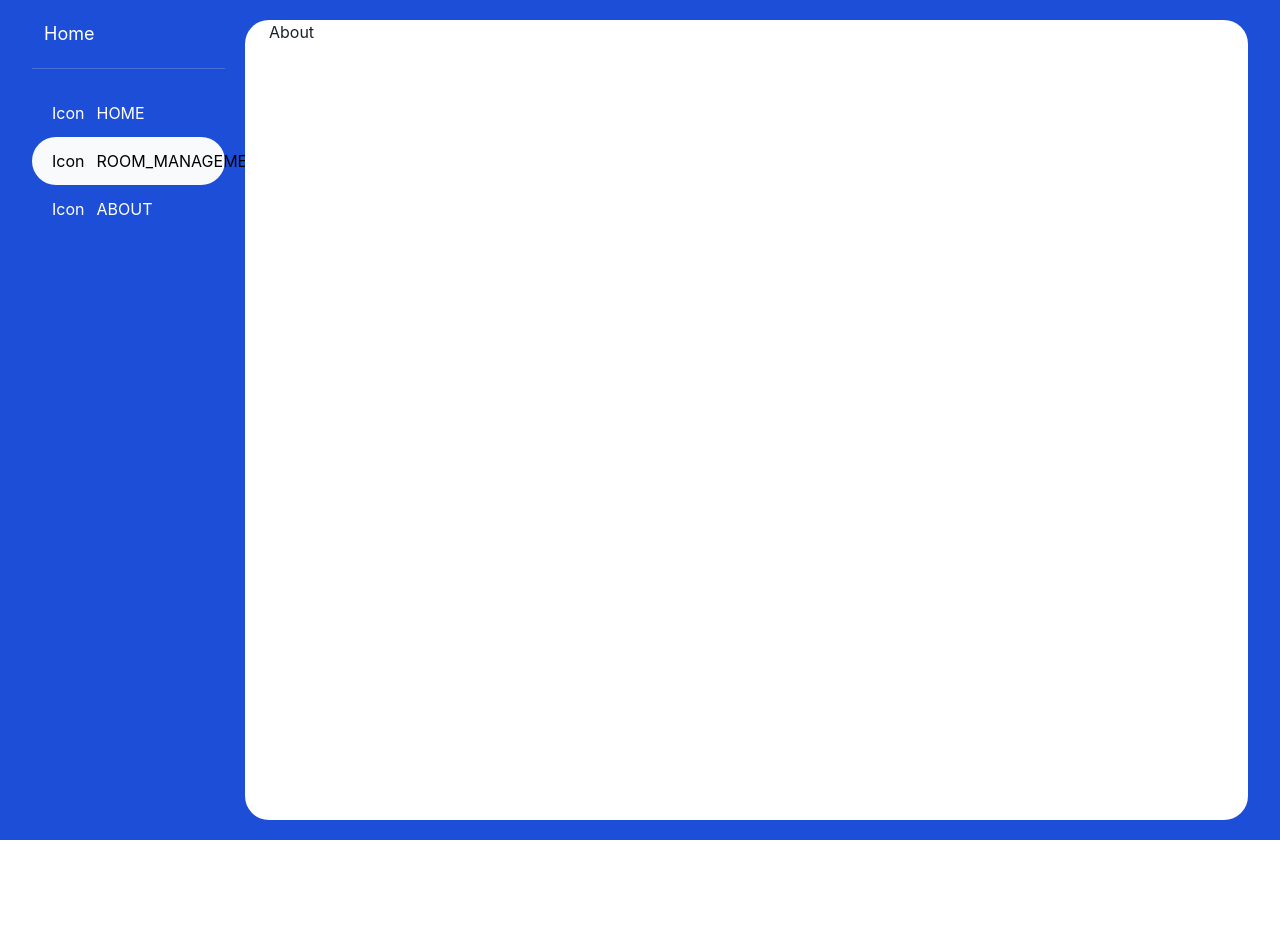
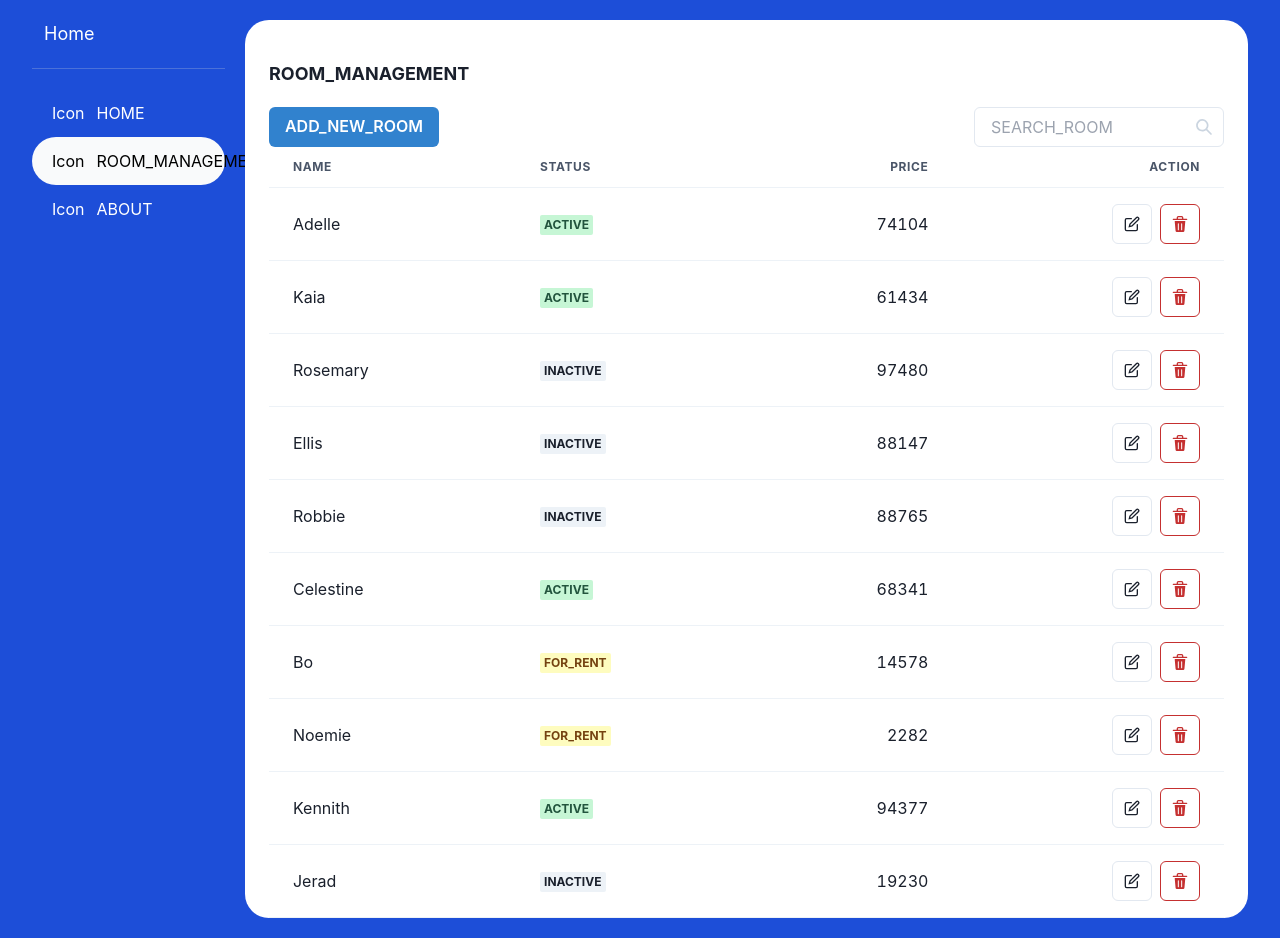
Before and after one commit to lhtrung307/pet-hotel, a React (Create React App) app: page /rooms in a window 1280 px wide. Before the commit the page ends 840 px from the top, so only its background shows below. Built offline with nearby package versions, Linux system fonts and the light colour scheme.

Commit message:
Create add room form and simple table

```diff
--- a/package.json
+++ b/package.json
@@ -3,6 +3,7 @@
   "version": "0.1.0",
   "private": true,
   "dependencies": {
+    "@chakra-ui/icons": "^1.0.3",
     "@chakra-ui/react": "^1.1.6",
     "@emotion/react": "^11.1.4",
     "@emotion/styled": "^11.0.0",
@@ -16,8 +17,10 @@
     "autoprefixer": "^10.2.1",
     "clsx": "^1.1.1",
     "cross-env": "^7.0.3",
+    "faker": "^5.2.0",
     "framer-motion": "^3.2.2-rc.1",
     "i18next": "^19.8.4",
+    "lodash": "^4.17.20",
     "npm-run-all": "^4.1.5",
     "postcss": "^8.2.4",
     "postcss-cli": "^8.3.1",
@@ -28,6 +31,7 @@
     "react-i18next": "^11.8.5",
     "react-router-dom": "^5.2.0",
     "react-scripts": "4.0.1",
+    "react-use": "^15.3.8",
     "typescript": "^4.0.3",
     "web-vitals": "^0.2.4"
   },
@@ -60,6 +64,7 @@
     ]
   },
   "devDependencies": {
+    "@types/faker": "^5.1.5",
     "@types/react-router-dom": "^5.1.7",
     "tailwindcss": "^2.0.2"
   }
--- /dev/null
+++ b/src/components/table/CustomTable.tsx
@@ -0,0 +1,46 @@
+import React, { ReactElement } from "react";
+import { Table, Tbody, Td, Th, Thead, Tr } from "@chakra-ui/react";
+import { IColumn } from "types";
+import { get } from "lodash";
+
+interface IProps<T> {
+  columns: IColumn<T>[];
+  data: T[];
+  variant?: "simple" | "striped" | "unstyled";
+}
+
+function CustomTable<T extends Record<string, any>>({
+  columns,
+  data,
+  variant = "simple"
+}: IProps<T>): ReactElement {
+  return (
+    <Table variant={variant}>
+      <Thead>
+        <Tr>
+          {columns.map((column) =>
+            React.Children.toArray(
+              <Th isNumeric={column.isNumeric}>{column.name}</Th>
+            )
+          )}
+        </Tr>
+      </Thead>
+      <Tbody>
+        {data.map((item) =>
+          React.Children.toArray(
+            <Tr>
+              {columns.map(
+                ({ isNumeric, value, cell = (item) => get(item, value) }) =>
+                  React.Children.toArray(
+                    <Td isNumeric={isNumeric}>{cell(item)}</Td>
+                  )
+              )}
+            </Tr>
+          )
+        )}
+      </Tbody>
+    </Table>
+  );
+}
+
+export default CustomTable;
--- /dev/null
+++ b/src/enums.ts
@@ -0,0 +1,5 @@
+export enum RoomStatus {
+  INACTIVE = "INACTIVE",
+  ACTIVE = "ACTIVE",
+  FOR_RENT = "FOR_RENT"
+}
--- /dev/null
+++ b/src/modules/FormRoom.tsx
@@ -0,0 +1,136 @@
+import React, { ReactElement } from "react";
+import {
+  Button,
+  FormControl,
+  FormErrorMessage,
+  FormLabel,
+  Input,
+  Modal,
+  ModalBody,
+  ModalCloseButton,
+  ModalContent,
+  ModalFooter,
+  ModalHeader,
+  ModalOverlay,
+  NumberInput,
+  NumberInputField,
+  Select,
+  Textarea
+} from "@chakra-ui/react";
+import { useTranslation } from "react-i18next";
+import { useForm } from "react-hook-form";
+
+type FormData = {
+  name: string;
+  status: string;
+  description?: string;
+  price: number;
+  maxCapacity: number;
+};
+
+interface IProps {
+  isOpen: boolean;
+  onClose: () => void;
+}
+
+function FormRoom({ isOpen, onClose }: IProps): ReactElement {
+  const { t } = useTranslation();
+  const { register, formState, handleSubmit } = useForm<FormData>();
+  const { errors, isSubmitting } = formState;
+
+  const onSubmit = (values: FormData) => {
+    console.log(values);
+    onClose();
+  };
+
+  return (
+    <form onSubmit={handleSubmit(onSubmit)}>
+      <Modal
+        isOpen={isOpen}
+        onClose={onClose}
+        size="xl"
+        closeOnOverlayClick={false}
+      >
+        <ModalOverlay />
+        <ModalContent>
+          <ModalHeader>Modal Title</ModalHeader>
+          <ModalCloseButton />
+          <ModalBody>
+            <FormControl isInvalid={!!errors?.name}>
+              <FormLabel htmlFor="name">{t("NAME")}</FormLabel>
+              <Input
+                name="name"
+                placeholder={t("NAME")}
+                ref={register({
+                  required: "THIS_FIELD_IS_REQUIRED"
+                })}
+              />
+              <FormErrorMessage>
+                {t(errors?.name?.message || "")}
+              </FormErrorMessage>
+            </FormControl>
+            <FormControl isInvalid={!!errors?.description}>
+              <FormLabel htmlFor="description">{t("DESCRIPTION")}</FormLabel>
+              <Textarea
+                name="description"
+                placeholder={t("DESCRIPTION")}
+                ref={register}
+              />
+              <FormErrorMessage>
+                {t(errors?.description?.message || "")}
+              </FormErrorMessage>
+            </FormControl>
+            <FormControl isInvalid={!!errors?.status}>
+              <FormLabel htmlFor="status">{t("STATUS")}</FormLabel>
+              <Select
+                name="status"
+                defaultValue="INACTIVE"
+                ref={register({
+                  required: "THIS_FIELD_IS_REQUIRED"
+                })}
+              >
+                <option value="INACTIVE">{t("INACTIVE")}</option>
+                <option value="ACTIVE">{t("ACTIVE")}</option>
+                <option value="FOR_RENT">{t("FOR_RENT")}</option>
+              </Select>
+              <FormErrorMessage>
+                {t(errors?.status?.message || "")}
+              </FormErrorMessage>
+            </FormControl>
+            <FormControl isInvalid={!!errors?.price}>
+              <FormLabel htmlFor="price">{t("PRICE")}</FormLabel>
+              <NumberInput>
+                <NumberInputField
+                  name="price"
+                  placeholder={t("PRICE")}
+                  ref={register({
+                    required: "THIS_FIELD_IS_REQUIRED"
+                  })}
+                />
+              </NumberInput>
+              <FormErrorMessage>
+                {t(errors?.price?.message || "")}
+              </FormErrorMessage>
+            </FormControl>
+          </ModalBody>
+          <ModalFooter>
+            <Button
+              type="submit"
+              isLoading={isSubmitting}
+              colorScheme="blue"
+              mr={3}
+              onClick={handleSubmit(onSubmit)}
+            >
+              {t("SAVE")}
+            </Button>
+            <Button variant="ghost" onClick={onClose}>
+              {t("CANCEL")}
+            </Button>
+          </ModalFooter>
+        </ModalContent>
+      </Modal>
+    </form>
+  );
+}
+
+export default FormRoom;
--- /dev/null
+++ b/src/pages/Room.tsx
@@ -0,0 +1,124 @@
+import React, { ReactElement, useMemo } from "react";
+import {
+  Badge,
+  Box,
+  Button,
+  IconButton,
+  Input,
+  InputGroup,
+  InputRightElement,
+  Text,
+  useDisclosure
+} from "@chakra-ui/react";
+import { useTranslation } from "react-i18next";
+import { DeleteIcon, EditIcon, SearchIcon } from "@chakra-ui/icons";
+import FormRoom from "modules/FormRoom";
+import * as faker from "faker";
+import { generateArrayObj } from "utils/generateData";
+import CustomTable from "components/table/CustomTable";
+import { IColumn, IRoom } from "types";
+import { RoomStatus } from "enums";
+
+function Room(): ReactElement {
+  const { t } = useTranslation();
+  const { isOpen, onOpen, onClose } = useDisclosure();
+
+  const rooms = useMemo(
+    () =>
+      generateArrayObj<IRoom>(10, () => ({
+        name: faker.name.firstName(),
+        status: faker.random.arrayElement(Object.values(RoomStatus)),
+        price: faker.random.number(),
+        maxCapacity: faker.random.number(5)
+      })),
+    []
+  );
+
+  const columns: IColumn<IRoom>[] = useMemo(
+    () => [
+      {
+        name: "NAME",
+        value: "name"
+      },
+      {
+        name: "STATUS",
+        value: "status",
+        cell: function renderRoomStatus(item): ReactElement {
+          let badgeColor = "";
+          switch (item.status) {
+            case RoomStatus.ACTIVE:
+              badgeColor = "green";
+              break;
+            case RoomStatus.INACTIVE:
+              badgeColor = "gray";
+              break;
+            case RoomStatus.FOR_RENT:
+              badgeColor = "yellow";
+              break;
+          }
+          return <Badge colorScheme={badgeColor}>{item.status}</Badge>;
+        }
+      },
+      {
+        name: "PRICE",
+        value: "price",
+        isNumeric: true
+      },
+      {
+        name: "ACTION",
+        value: "name",
+        isNumeric: true,
+        cell: function roomActions(item): ReactElement {
+          return (
+            <>
+              <IconButton
+                title="EDIT"
+                colorScheme="gray"
+                aria-label="Edit room"
+                variant="outline"
+                icon={<EditIcon />}
+                mr={2}
+              />
+              <IconButton
+                title="DELETE"
+                colorScheme="red"
+                aria-label="Delete room"
+                variant="outline"
+                icon={<DeleteIcon />}
+              />
+            </>
+          );
+        }
+      }
+    ],
+    []
+  );
+
+  return (
+    <div>
+      <Text fontWeight="bold" fontSize="1.125rem" mt={10}>
+        {t("ROOM_MANAGEMENT")}
+      </Text>
+      <Box
+        display="flex"
+        alignContent="center"
+        justifyContent="space-between"
+        mt={5}
+      >
+        <Button colorScheme="blue" onClick={onOpen}>
+          {t("ADD_NEW_ROOM")}
+        </Button>
+        <InputGroup maxWidth="250px">
+          <InputRightElement pointerEvents="none">
+            <SearchIcon color="gray.300" />
+          </InputRightElement>
+          <Input type="text" placeholder={t("SEARCH_ROOM")} />
+        </InputGroup>
+      </Box>
+      <CustomTable<IRoom> columns={columns} data={rooms} />
+      <FormRoom isOpen={isOpen} onClose={onClose} />
+    </div>
+  );
+}
+
+export default Room;
--- a/src/routes.ts
+++ b/src/routes.ts
@@ -1,7 +1,8 @@
 import React, { ReactElement } from "react";
 
-const Home = React.lazy(() => import("Home"));
-const About = React.lazy(() => import("About"));
+const Home = React.lazy(() => import("pages/Home"));
+const Room = React.lazy(() => import("pages/Room"));
+const About = React.lazy(() => import("pages/About"));
 
 interface RouteObject {
   path: string;
@@ -24,7 +25,7 @@ export const routes: RouteObject[] = [
     exact: true,
     icon: "Icon",
     pathName: "ROOM_MANAGEMENT",
-    component: About
+    component: Room
   },
   {
     path: "/about",
--- /dev/null
+++ b/src/types.ts
@@ -0,0 +1,17 @@
+import { RoomStatus } from "enums";
+import { ReactElement } from "react";
+
+export interface IColumn<T> {
+  name: string;
+  value: keyof T;
+  isNumeric?: boolean;
+  cell?: (item: T) => ReactElement;
+}
+
+export interface IRoom {
+  name: string;
+  status: RoomStatus;
+  description?: string;
+  price: number;
+  maxCapacity: number;
+}
--- /dev/null
+++ b/src/utils/generateData.ts
@@ -0,0 +1,8 @@
+export function generateArrayObj<T>(total: number, generateFunc: () => T): T[] {
+  const generateData = [];
+  for (let index = 0; index < total; index++) {
+    const element = generateFunc();
+    generateData.push(element);
+  }
+  return generateData;
+}
```
Also changed, not shown: src/pages/About.tsx (renamed from src/About.tsx), src/pages/Home.tsx (renamed from src/Home.tsx), 1 other file (tests, documents, lock files or other folders).
